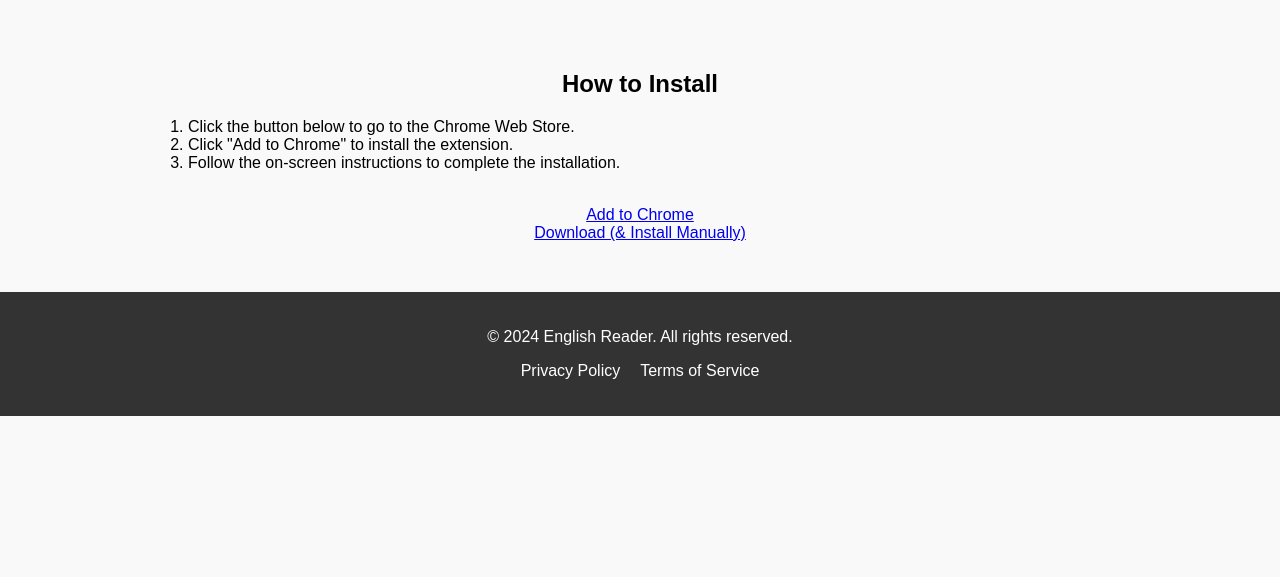
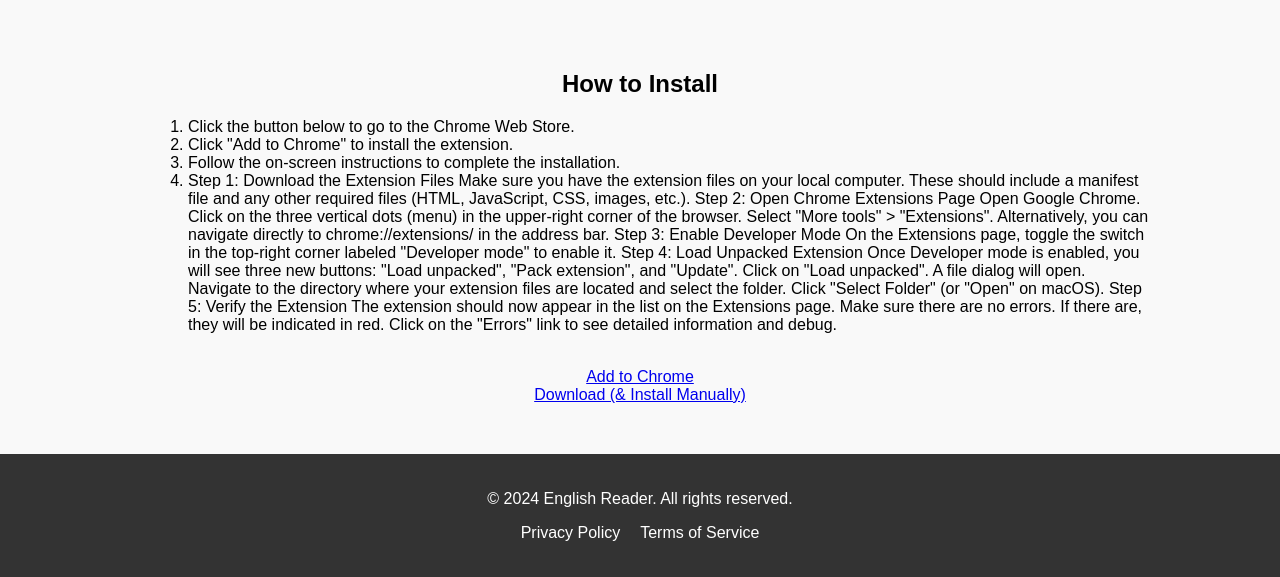
Before and after one commit to bournewang/english-reader-www, a Flask app: page /install.html in a window 1280 px wide. Shown: the part 127-704 px from the top of the page. Run offline with Flask 3, Linux system fonts and the light colour scheme.

Commit message:
update zip

```diff
--- a/templates/install.html
+++ b/templates/install.html
@@ -8,6 +8,26 @@
             <li>Click the button below to go to the Chrome Web Store.</li>
             <li>Click "Add to Chrome" to install the extension.</li>
             <li>Follow the on-screen instructions to complete the installation.</li>
+
+            <li>Step 1: Download the Extension Files
+                Make sure you have the extension files on your local computer. These should include a manifest file and any other required files (HTML, JavaScript, CSS, images, etc.).
+
+                Step 2: Open Chrome Extensions Page
+                Open Google Chrome.
+                Click on the three vertical dots (menu) in the upper-right corner of the browser.
+                Select "More tools" > "Extensions".
+                Alternatively, you can navigate directly to chrome://extensions/ in the address bar.
+                Step 3: Enable Developer Mode
+                On the Extensions page, toggle the switch in the top-right corner labeled "Developer mode" to enable it.
+                Step 4: Load Unpacked Extension
+                Once Developer mode is enabled, you will see three new buttons: "Load unpacked", "Pack extension", and "Update".
+                Click on "Load unpacked".
+                A file dialog will open. Navigate to the directory where your extension files are located and select the folder.
+                Click "Select Folder" (or "Open" on macOS).
+                Step 5: Verify the Extension
+                The extension should now appear in the list on the Extensions page.
+                Make sure there are no errors. If there are, they will be indicated in red. Click on the "Errors" link to see detailed information and debug.
+                </li>
         </ol>
         <br>
         <div class="flex">
```
Also changed, not shown: 2 other files.
